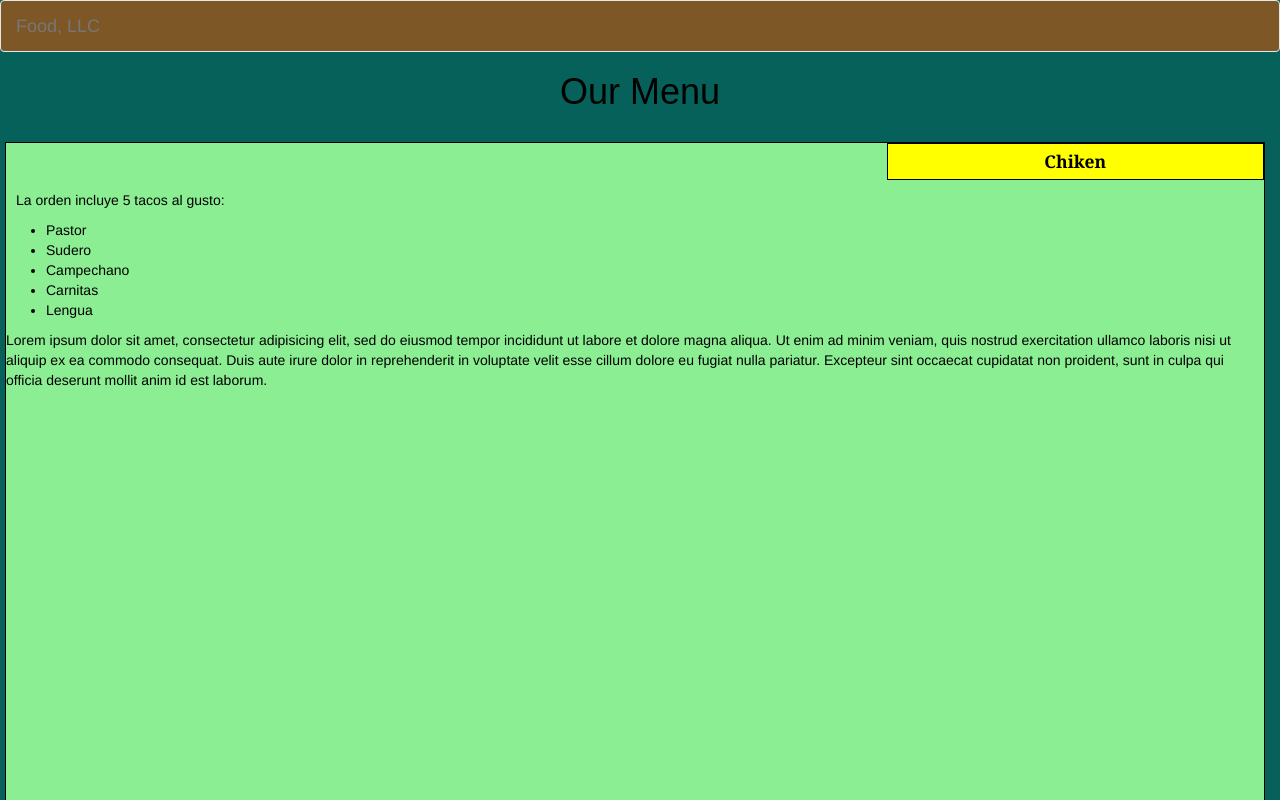
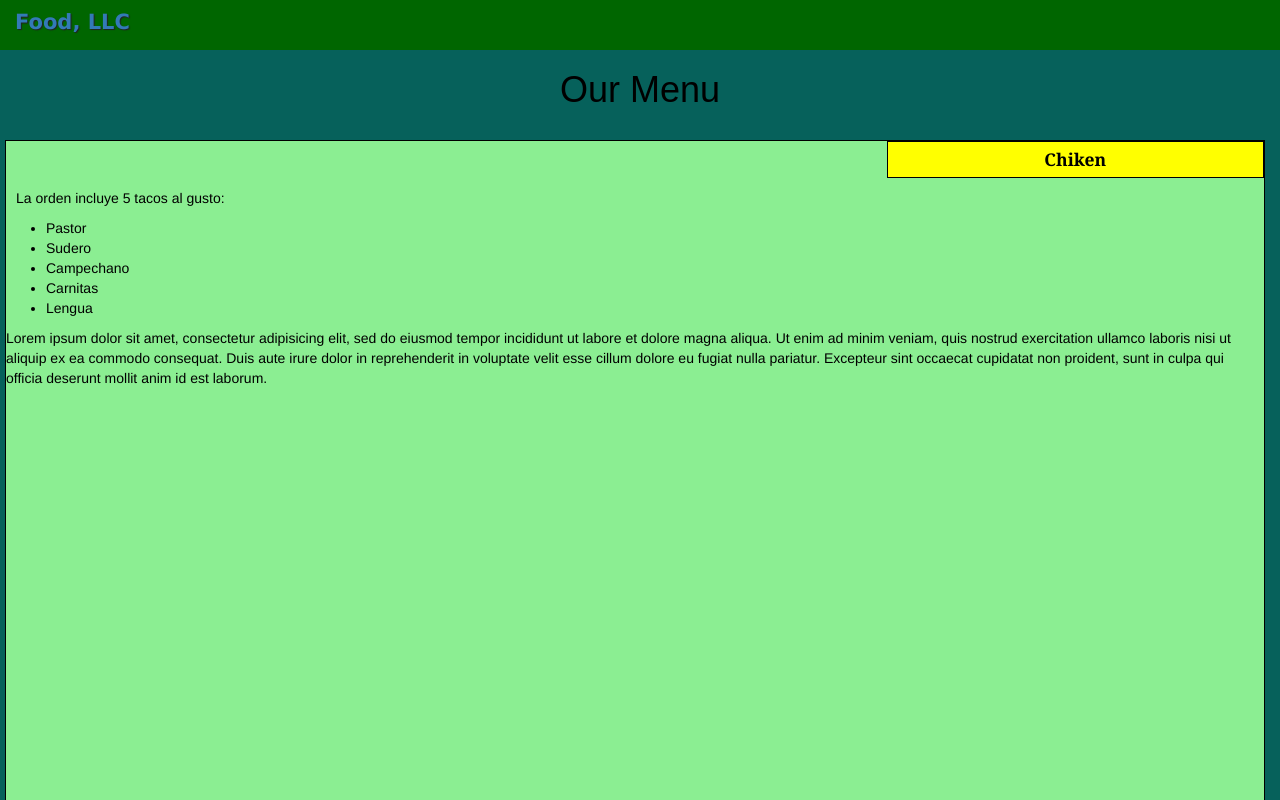
Before and after one commit to ZucaRol/development, a plain HTML site: page modulo3-solucion/index.html in a window 1280 px wide. Shown: the top 800 px of the page. Drawn offline with Linux system fonts and the light colour scheme.

Commit message:
modificacion

```diff
--- a/modulo3-solucion/css/styles.css
+++ b/modulo3-solucion/css/styles.css
@@ -62,6 +62,23 @@ section {
 	width: 100%;
 }
 
-.navbar{
-  background-color: #7D5726;
+#header-nav {
+  background-color: #006600;
+  border-radius: 0;
+  border: 0;
 }
+
+.navbar-brand  {
+  font-family: verdana, serif;
+  color: #FFFFEC;
+  font-size: 1.5em;
+  font-weight: bold;
+  text-shadow: 1px 1px 1px #222;
+  margin-top: 0;
+  margin-bottom: 0;
+  line-height: .75;
+}
+
+#nav-list {
+  margin-top: 10px;
+}
--- a/modulo3-solucion/index.html
+++ b/modulo3-solucion/index.html
@@ -1,25 +1,29 @@
 <!DOCTYPE html>
+<!-- browser-sync start --server --directory --files "**/*" -->
 <html>
 <head>
 	<meta charset="utf-8">
     <meta http-equiv="X-UA-Compatible" content="IE=edge">
-	<title>Solución del modulo 2</title>
-	<link rel="stylesheet" type="text/css" href="css/styles.css">
+	<title>Solución del modulo 3</title>
 	<meta name="viewport" content="width=divice-width, initial-scale=1">
 	<link rel="stylesheet" href="css/bootstrap.min.css">
     <link rel="stylesheet" href="css/styles.css">
 </head>
 <body>
-<nav class="navbar navbar-default">
+<nav id="header-nav" class="navbar navbar-default navbar-static-top">
   <div class="container-fluid">
-	    <div class="navbar-header">
+  	<div class="navbar-header">
 		   <button type="button" class="navbar-toggle collapsed" data-toggle="collapse" data-target="#bs-example-navbar-collapse-1" aria-expanded="false">
 		        <span class="sr-only">Toggle navigation</span>
 		        <span class="icon-bar"></span>
 		        <span class="icon-bar"></span>
 		        <span class="icon-bar"></span>
 		   </button>
-	       <a class="navbar-brand" href="#">Food, LLC</a>
+		   <div class="navbar-brand" >
+		   	<a href="#">Food, LLC</a>
+		   </div>
+
+	</div>
 	      <!--Contenido del botón mobil-->
 		  <div class="collapse navbar-collapse" id="bs-example-navbar-collapse-1">
 			    <ul class="nav navbar-nav navbar-right">
@@ -28,7 +32,6 @@
 			       <li class="text-center  visible-xs"><a  href="#">Sushi</a></li>
 			    </ul>
 		    </div><!-- /.navbar-collapse -->
-		 </div>
   </div>
 </nav>
 	<h1 class="text-center">Our Menu</h1>
@@ -37,7 +40,7 @@
   	<script src="js/bootstrap.min.js"></script>
   	<script src="js/script.js"></script>
 	<div class="row">
-		<div class="container col-lg-12 col-md-12 col-xs-12">
+		<div class="container col-xs-12">
 			<section>
 				<div id="tacos">Chiken</div>
 				<p>La orden incluye 5 tacos al gusto:</p>
```
